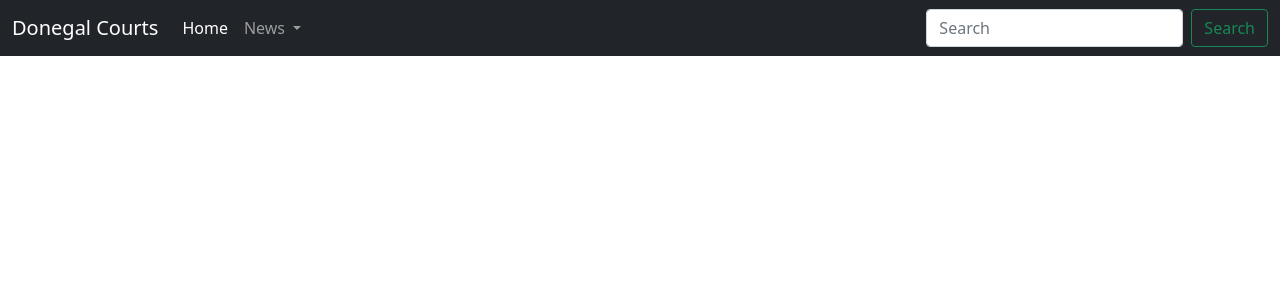
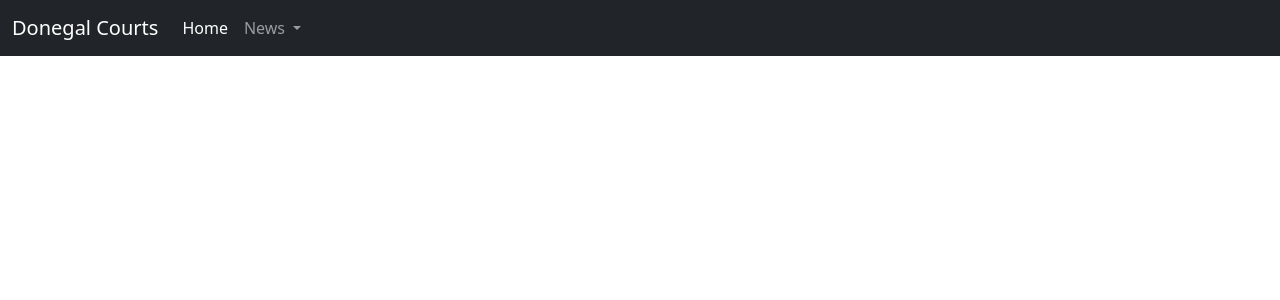
Before and after one commit to MeganNyhan/CI_PP4_Donegal_Courts, a Django app: template templates/base.html in a window 1280 px wide. Shown: the top 300 px of the page. Run offline with Django 3.2, Linux system fonts and the light colour scheme; the template is opened without the code that fills it, so the values that code supplies are empty.

Commit message:
Make style changes to the back button in post_detail.html

```diff
--- a/templates/base.html
+++ b/templates/base.html
@@ -21,7 +21,7 @@
           <div class="collapse navbar-collapse" id="navbarSupportedContent">
             <ul class="navbar-nav me-auto mb-2 mb-lg-0">
               <li class="nav-item">
-                <a class="nav-link active" aria-current="page" href="#">Home</a>
+                <a class="nav-link active" aria-current="page" href="{% url 'home' %}">Home</a>
               </li>
               <li class="nav-item dropdown">
                 <a class="nav-link dropdown-toggle" href="#" id="navbarDropdown" role="button" data-bs-toggle="dropdown" aria-expanded="false">
@@ -35,10 +35,6 @@
                 </ul>
               </li>
             </ul>
-            <form class="d-flex">
-              <input class="form-control me-2" type="search" placeholder="Search" aria-label="Search">
-              <button class="btn btn-outline-success" type="submit">Search</button>
-            </form>
           </div>
         </div>
       </nav>
--- a/templates/post_detail.html
+++ b/templates/post_detail.html
@@ -8,6 +8,6 @@
     {{ post.body }}
 
     <br/><br/>
-    <a href="{% url 'home' %}">Back</a>
+    <a class="btn btn-dark" href="{% url 'home' %}">Back</a>
 
 {% endblock %}
```
